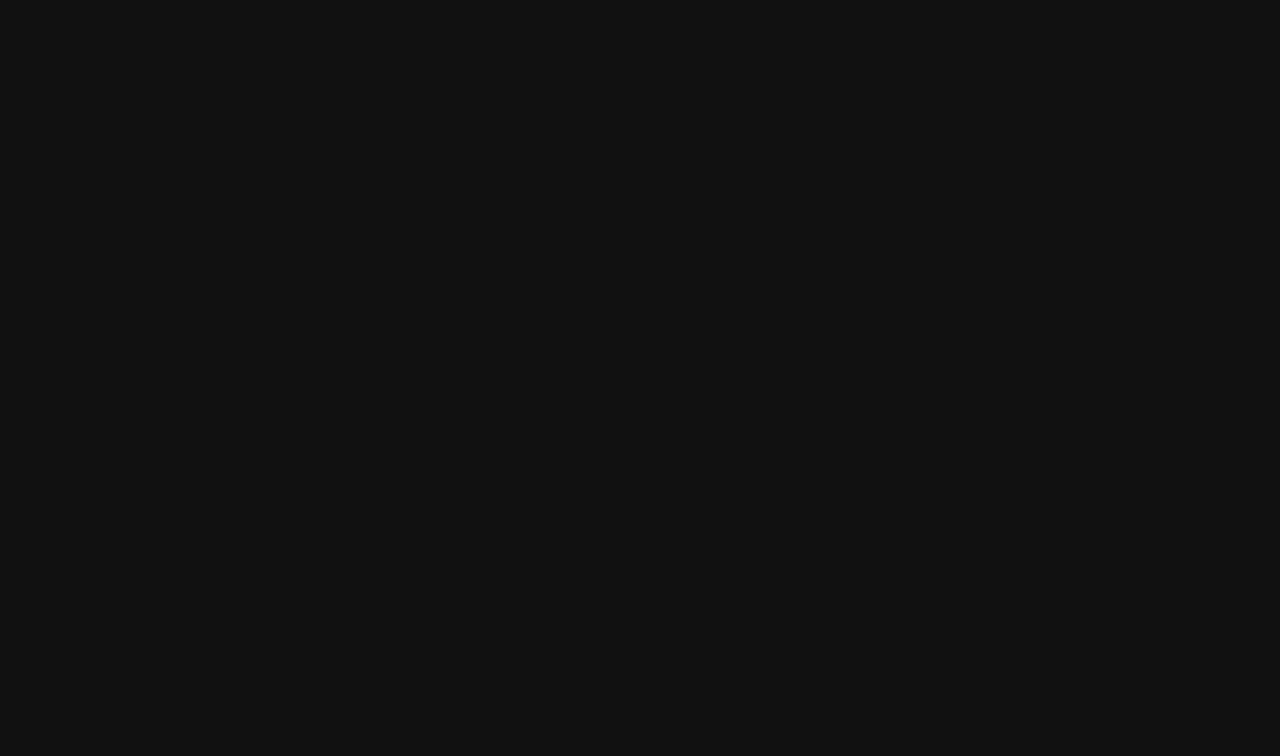
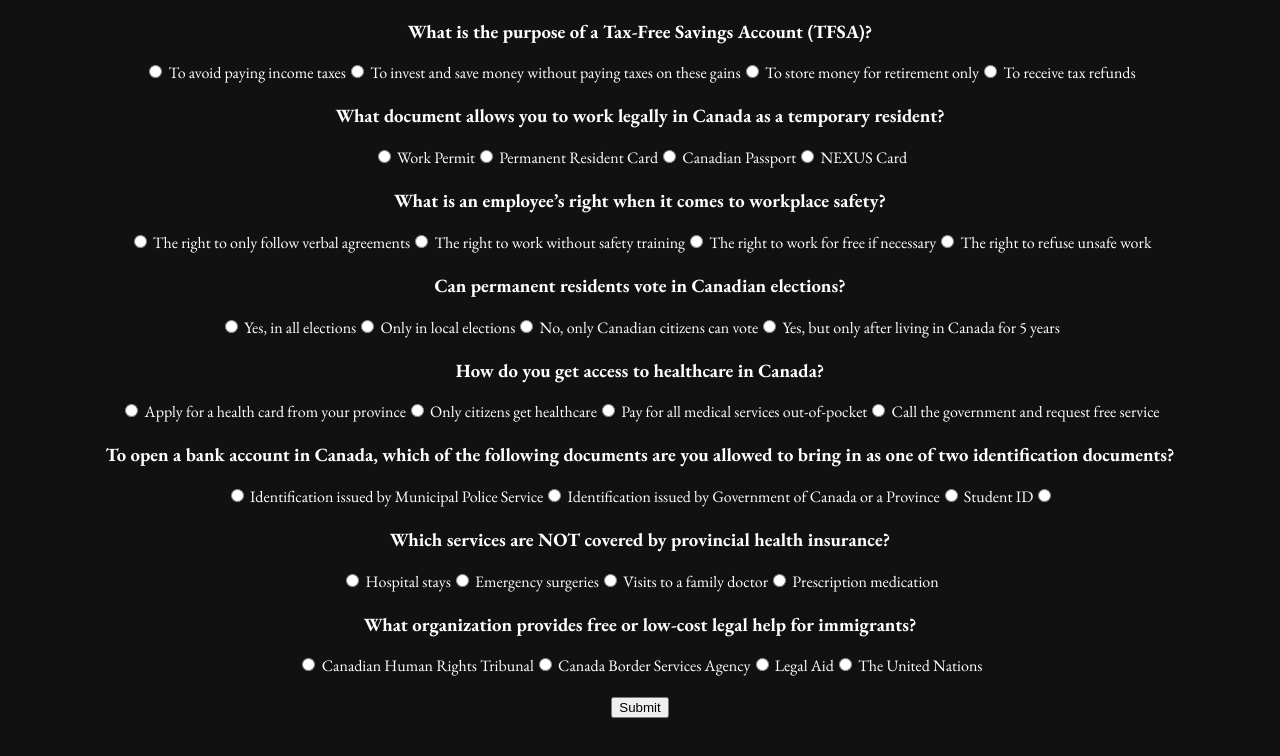
Before and after one commit to Phosphor-cell/CalHacks, a SvelteKit app in the folder frontend/: page /game in a window 1280 px wide. Shown: the top 756 px of the page. Built offline with nearby package versions, Linux system fonts and the light colour scheme.

Commit message:
game thus far

```diff
--- a/frontend/src/routes/game/+page.svelte
+++ b/frontend/src/routes/game/+page.svelte
@@ -1,4 +1,104 @@
 <script lang="ts">
-    import type { PageData } from './$types';
-    let { data }: { data: PageData } = $props();
-</script>
+    import {onMount} from "svelte";
+    let questions = [
+      {
+        question: "What document allows you to work legally in Canada as a temporary resident?",
+        choices: ["Work Permit", "Permanent Resident Card", "Canadian Passport", "NEXUS Card"],
+        correct: 0
+      },
+      {
+        question: "To open a bank account in Canada, which of the following documents are you allowed to bring in as one of two identification documents?",
+        choices: ["Identification issued by Municipal Police Service", "Identification issued by Government of Canada or a Province", "Student ID", ""],
+        correct: 1
+      },
+      {
+        question: "What is the purpose of a Tax-Free Savings Account (TFSA)?",
+        choices: ["To avoid paying income taxes", "To invest and save money without paying taxes on these gains", "To store money for retirement only", "To receive tax refunds"],
+        correct: 1
+      },
+      {
+        question: "What organization provides free or low-cost legal help for immigrants?",
+        choices: ["Canadian Human Rights Tribunal", "Canada Border Services Agency", "Legal Aid", "The United Nations"],
+        correct: 2
+      },
+      {
+        question: "What is an employee’s right when it comes to workplace safety?",
+        choices: ["The right to only follow verbal agreements", "The right to work without safety training", "The right to work for free if necessary", "The right to refuse unsafe work"],
+        correct: 3
+      },
+      {
+        question: "How do you get access to healthcare in Canada?",
+        choices: ["Apply for a health card from your province", "Only citizens get healthcare", "Pay for all medical services out-of-pocket", "Call the government and request free service"],
+        correct: 0
+      },
+      {
+        question: "Which services are NOT covered by provincial health insurance?",
+        choices: ["Hospital stays", "Emergency surgeries", "Visits to a family doctor", "Prescription medication"],
+        correct: 3
+      },
+      {
+        question: "Can permanent residents vote in Canadian elections?",
+        choices: ["Yes, in all elections", "Only in local elections", "No, only Canadian citizens can vote", "Yes, but only after living in Canada for 5 years"],
+        correct: 3
+      }
+    ];
+
+    let userAnswers: number[] = Array(questions.length).fill(-1); // Stores selected choices (-1 means unanswered)
+    let score: number = 0;
+    let showResults = false;
+
+    function randomQuestions() {
+        for (let i = 0; i < questions.length; i++) {
+            const j = Math.floor(Math.random() * questions.length);
+            [questions[i], questions[j]] = [questions[j], questions[i]]
+        }
+    }
+
+    onMount(() => {
+        randomQuestions();
+    });
+
+    function selectAnswer(questionIndex: number, choiceIndex: number) {
+      userAnswers[questionIndex] = choiceIndex;
+    }
+
+    function submitQuiz() {
+      score = userAnswers.reduce((total, answer, i) => {
+        return answer === questions[i].correct ? total + 1 : total;
+      }, 0);
+      showResults = true;
+    }
+  </script>
+
+  <main>
+    {#each questions as question, qIndex}
+      <div class="question">
+        <h3>{question.question}</h3>
+        {#each question.choices as choice, cIndex}
+          <label>
+            <input
+              type="radio"
+              name="question-{qIndex}"
+              bind:group={userAnswers[qIndex]}
+              on:change={() => selectAnswer(qIndex, cIndex)}
+            />
+            {choice}
+          </label>
+        {/each}
+      </div>
+    {/each}
+
+    <button on:click={submitQuiz}>Submit</button>
+
+    {#if showResults}
+        {#if score/questions.length >= 0.9}
+            <p>Congratulations, you passed the quiz and you are one step further on your great future here in Canada</p>
+        {:else}
+            <p>You did not pass the quiz, but that's okay, keep on learning</p>
+        {/if}
+    {/if}
+  </main>
+
+<style lang="css">
+    .question { margin-bottom: 20px; }
+</style>
```
